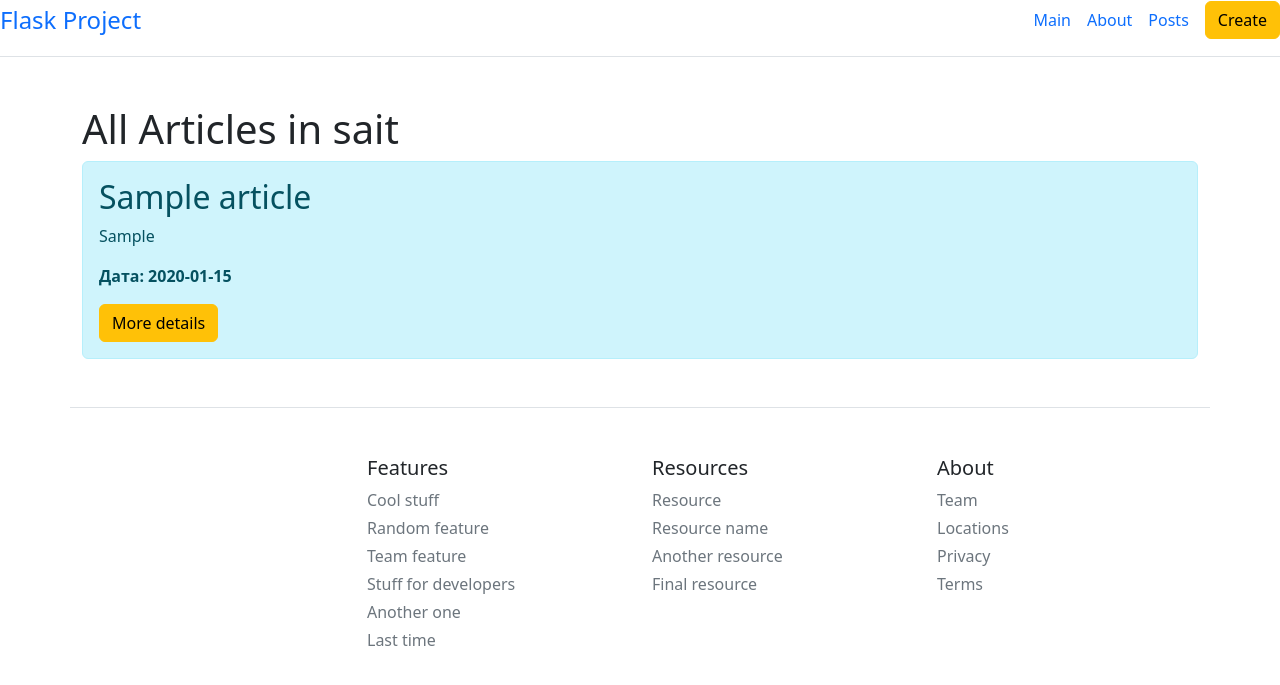
After one commit to arammartirosyan1/flask_project, a Flask app: page /posts in a window 1280 px wide. The commit adds this page. Shown: the top 685 px of the page. Run offline with Flask 3, Linux system fonts and the light colour scheme; tables that the repository leaves empty hold one stand-in row (values such as "Sample post").

Commit message:
posts, posts_detail

```diff
--- a/app.py
+++ b/app.py
@@ -26,6 +26,23 @@ def index():
     return render_template("index.html")
 
 
+@app.route('/about')
+def about():
+    return render_template("about.html")
+
+
+@app.route('/posts')
+def posts():
+    articles = Article.query.order_by(Article.date.desc()).all()
+    return render_template("posts.html", articles=articles)
+
+
+@app.route('/posts/<int:id>')
+def posts_detail(id):
+    article = Article.query.get(id)
+    return render_template("post_detail.html", article=article)
+
+
 @app.route('/create-article', methods=['POST', 'GET'])
 def create_article():
     if request.method == "POST":
@@ -38,7 +55,7 @@ def create_article():
         try:
             db.session.add(article)
             db.session.commit()
-            return redirect('/')
+            return redirect('/posts')
         except:
             return "Error"
 
--- a/templates/layout.html
+++ b/templates/layout.html
@@ -18,6 +18,8 @@
       <nav class="d-inline-flex mt-2 mt-md-0 ms-md-auto">
         <a class="me-3 py-2 link-body-emphasis text-decoration-none" href="/">Main</a>
         <a class="me-3 py-2 link-body-emphasis text-decoration-none" href="/about">About</a>
+        <a class="me-3 py-2 link-body-emphasis text-decoration-none" href="/posts">Posts</a>
+
       </nav>
       <a class="btn btn-warning" href="/create-article">Create</a>
     </div>
--- /dev/null
+++ b/templates/posts.html
@@ -0,0 +1,24 @@
+{% extends 'layout.html' %}
+
+{% block title %}
+All Articles in sait
+{% endblock %}
+
+{% block body %}
+<div class="container mt-5">
+    <h1>All Articles in sait</h1>
+
+    {% if articles|length > 0 %}
+        {% for el in articles %}
+        <div class="alert alert-info">
+            <h2>{{ el.title }}</h2>
+            <p>{{ el.intro }}</p>
+            <p><b>Дата: {{ el.date.date() }}</b></p>
+            <a href="/posts/{{ el.id }}" class="btn btn-warning">More details</a>
+        </div>
+        {% endfor %}
+    {% else %}
+    <p>У нас еще нет статей на сайте</p>
+    {% endif %}
+</div>
+{% endblock %}
```
Also changed, not shown: templates/post_detail.html (added, +18 -0 lines).
